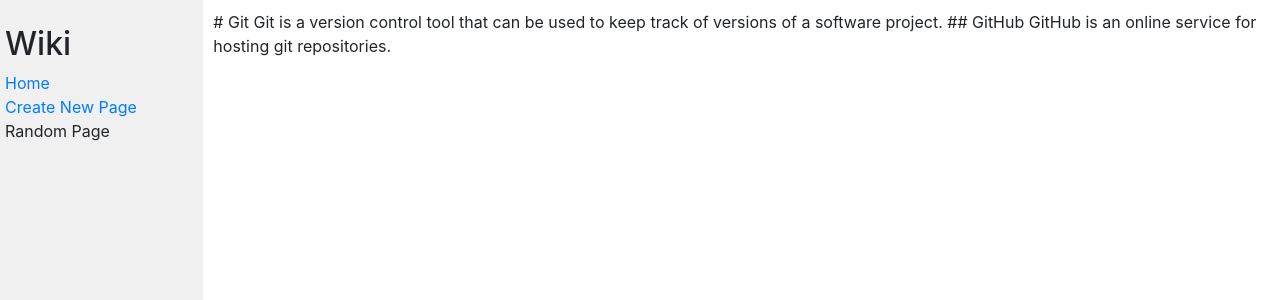
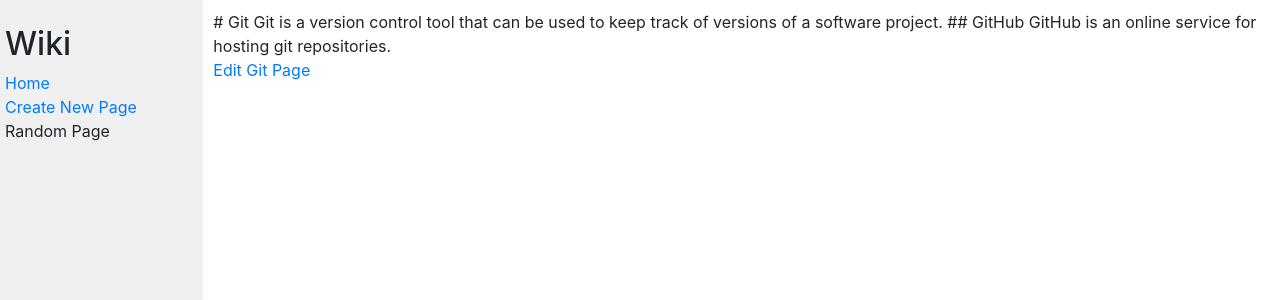
Before and after one commit to ke3peR007/wiki, a Django app: page /wiki/Git in a window 1280 px wide. Shown: the top 300 px of the page. Run offline with Django 3.2, Linux system fonts and the light colour scheme; some libraries are stand-ins or nearby versions.

Commit message:
added edit page feature

```diff
--- a/encyclopedia/templates/encyclopedia/wiki_page.html
+++ b/encyclopedia/templates/encyclopedia/wiki_page.html
@@ -6,4 +6,6 @@
 
 {% block body %}
     {{ page_details }}
+    <br>
+    <a href="edit_page/{{ name }}">Edit {{name}} Page</a>
 {% endblock %}
--- a/encyclopedia/urls.py
+++ b/encyclopedia/urls.py
@@ -8,5 +8,7 @@
     path("", views.index, name="index"),
     path("wiki/<str:name>", views.get_page, name="get_page"),
     path("search", views.search, name="search"),
-    path("new_page", views.new_page, name="new_page")
+    path("new_page", views.new_page, name="new_page"),
+    path("wiki/edit_page/<str:name>", views.edit_page, name="edit_page"),
+    path("edit", views.editted_page, name="editted_page")
 ]
--- a/encyclopedia/views.py
+++ b/encyclopedia/views.py
@@ -100,3 +100,36 @@
                 #     return HttpResponse(f"Page {title} already exists")
                 # else:
                 #     return HttpResponse(f"Page {title} does not exists")
+
+
+def edit_page(request, name):
+    if request.method == "GET":
+        page_details = util.get_entry(name)
+        edit_form = NewForm(initial={'title': name, 'textarea': page_details})
+        print(edit_form)
+
+        return render(request, "encyclopedia/edit_page.html", {
+            "name": name,
+            "edit_form": edit_form
+        })
+
+def editted_page(request):
+    if request.method == "POST":
+        form = NewForm(request.POST)
+        if form.is_valid():
+            found_page = False
+            title = form.cleaned_data["title"]
+            content = form.cleaned_data["textarea"]
+
+            title_entries = util.list_entries()
+            for entry in title_entries:
+                if title.lower() == entry.lower():
+                    found_page = True
+                    util.save_entry(title, content)
+                    page_details = util.get_entry(title)
+                    return render(request, "encyclopedia/wiki_page.html", {
+                        "name": title,
+                        "page_details": page_details
+                    })
+
+        return HttpResponse("please use the correct title name")
```
Also changed, not shown: encyclopedia/templates/encyclopedia/edit_page.html (added, +15 -0 lines), entries/CSS.md (+2 -0 lines).
